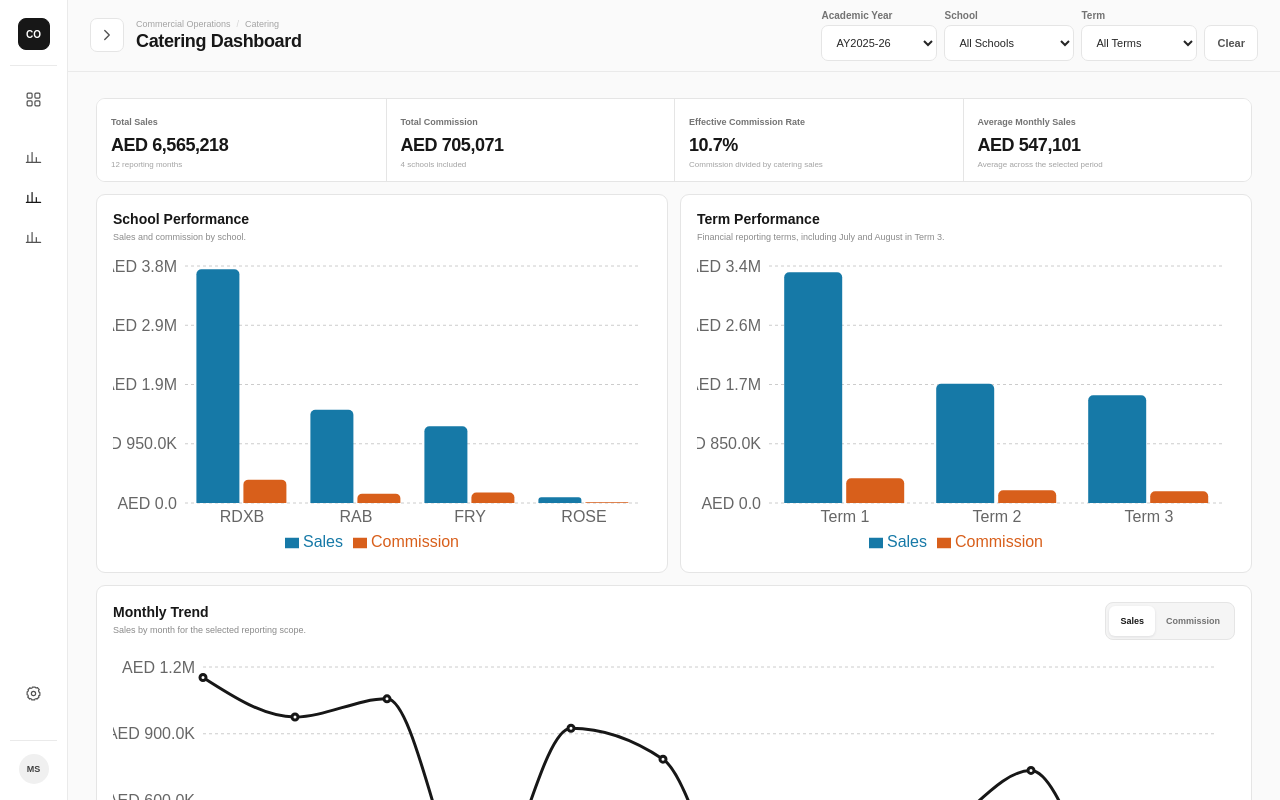
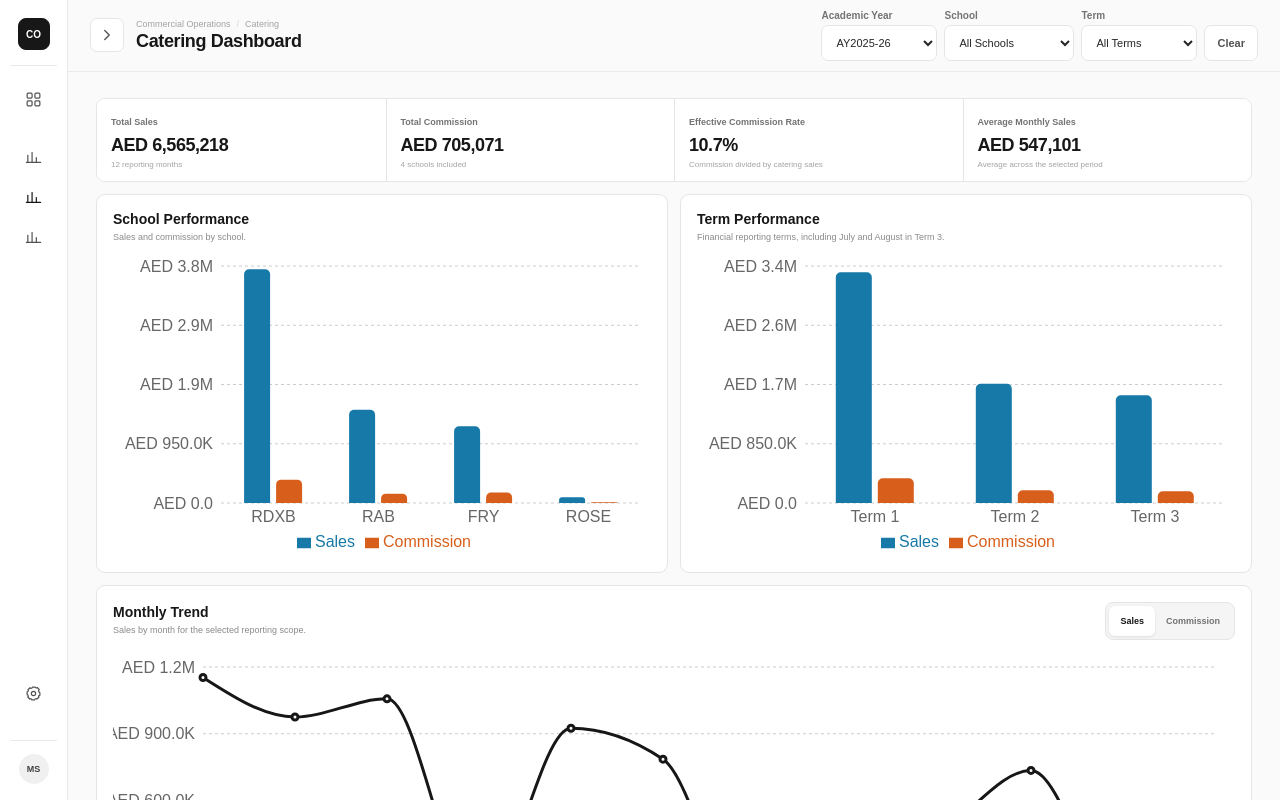
Before and after one commit to mo-seoudi/leasing, a React (Vite) app: page /catering in a window 1280 px wide. Shown: the top 800 px of the page. Built offline with nearby package versions, Linux system fonts and the light colour scheme.

Commit message:
Update CateringDashboardPage.jsx

```diff
--- a/src/pages/catering/CateringDashboardPage.jsx
+++ b/src/pages/catering/CateringDashboardPage.jsx
@@ -212,10 +212,25 @@ export default function CateringDashboardPage() {
 
           <div className="catering-bar-chart">
             <ResponsiveContainer width="100%" height="100%">
-              <BarChart data={schoolData} margin={{ top: 10, right: 10, left: 0, bottom: 5 }}>
+              <BarChart
+                  data={schoolData}
+                  margin={{
+                    top: 10,
+                    right: 10,
+                    left: 24,
+                    bottom: 5,
+                  }}
+                  barCategoryGap="22%"
+                  barGap={6}
+                >
                 <CartesianGrid strokeDasharray="3 3" vertical={false} />
                 <XAxis dataKey="school" tickLine={false} axisLine={false} />
-                <YAxis tickFormatter={formatCompactCurrency} tickLine={false} axisLine={false} width={72} />
+                <YAxis
+                  tickFormatter={formatCompactCurrency}
+                  tickLine={false}
+                  axisLine={false}
+                  width={84}
+                />
                 <Tooltip content={<CurrencyTooltip />} />
                 <Legend />
                 <Bar dataKey="sales" name="Sales" fill="#1679a7" radius={[5, 5, 0, 0]} />
@@ -235,10 +250,25 @@ export default function CateringDashboardPage() {
 
           <div className="catering-bar-chart">
             <ResponsiveContainer width="100%" height="100%">
-              <BarChart data={termData} margin={{ top: 10, right: 10, left: 0, bottom: 5 }}>
+              <BarChart
+                  data={termData}
+                  margin={{
+                    top: 10,
+                    right: 10,
+                    left: 24,
+                    bottom: 5,
+                  }}
+                  barCategoryGap="22%"
+                  barGap={6}
+                >
                 <CartesianGrid strokeDasharray="3 3" vertical={false} />
                 <XAxis dataKey="term" tickLine={false} axisLine={false} />
-                <YAxis tickFormatter={formatCompactCurrency} tickLine={false} axisLine={false} width={72} />
+                <YAxis
+                  tickFormatter={formatCompactCurrency}
+                  tickLine={false}
+                  axisLine={false}
+                  width={84}
+                />
                 <Tooltip content={<CurrencyTooltip />} />
                 <Legend />
                 <Bar dataKey="sales" name="Sales" fill="#1679a7" radius={[5, 5, 0, 0]} />
```
